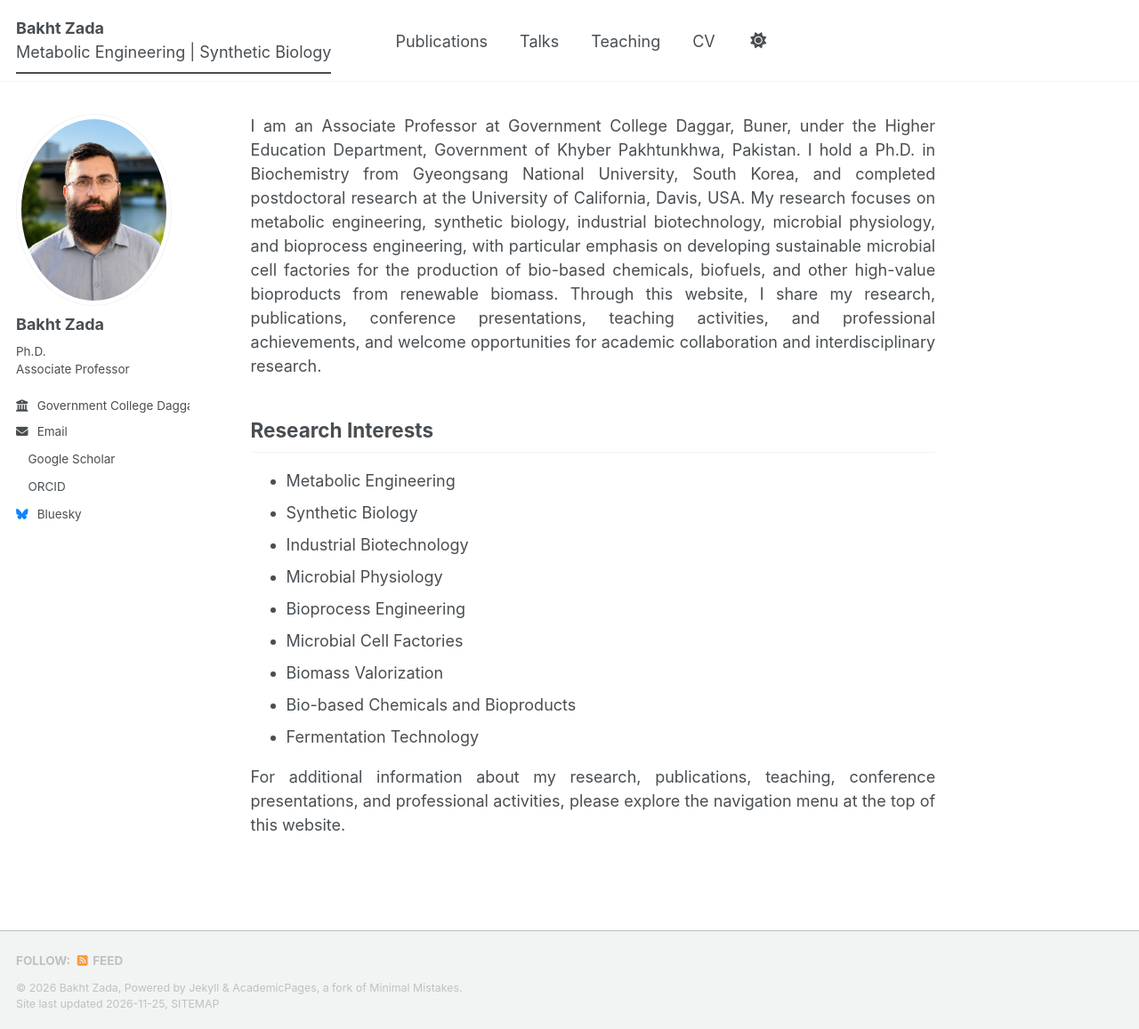
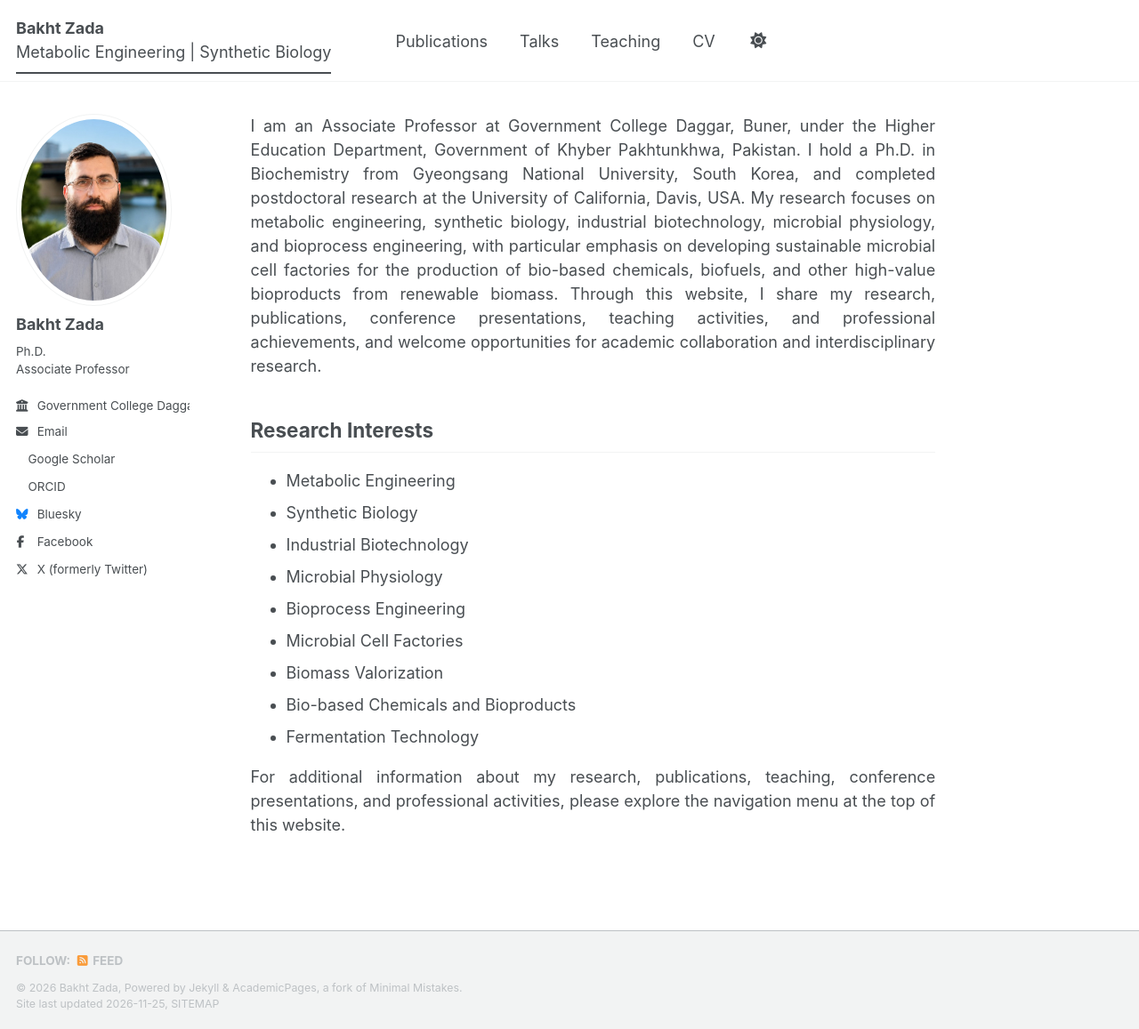
Before and after one commit to bzadaucd/bzadaucd.github.io, a Jekyll site: the page built from _pages/about.md, in a window 1280 px wide and 1157 px high. Shown: the whole window at 89% size. Built offline with Jekyll 4.4.1, drawn with Linux system fonts in a browser that asks for light colours; a style sheet for code colours, icons or effects is not loaded; part of the change alters nothing that is shown.

Commit message:
Update _config.yml

```diff
--- a/_config.yml
+++ b/_config.yml
@@ -57,7 +57,7 @@ author:
   # Social media
   artstation       : # Username
   bluesky          : "bsky.app" # Replace this with you Bluesky username
-  facebook         : # Username
+  facebook         : "https://www.facebook.com/bakhtqau"
   flickr           : # Username
   foursquare       : # Username
   goodreads        : # Username
@@ -73,7 +73,7 @@ author:
   steam            : # Username
   telegram         : # URL
   tumblr           : # Username
-  twitter          : # Username for X / Twitter
+  twitter          : "https://x.com/realBakhtZada"
   vine             : # Username
   weibo            : # Username
   wikipedia        : # Username
```
